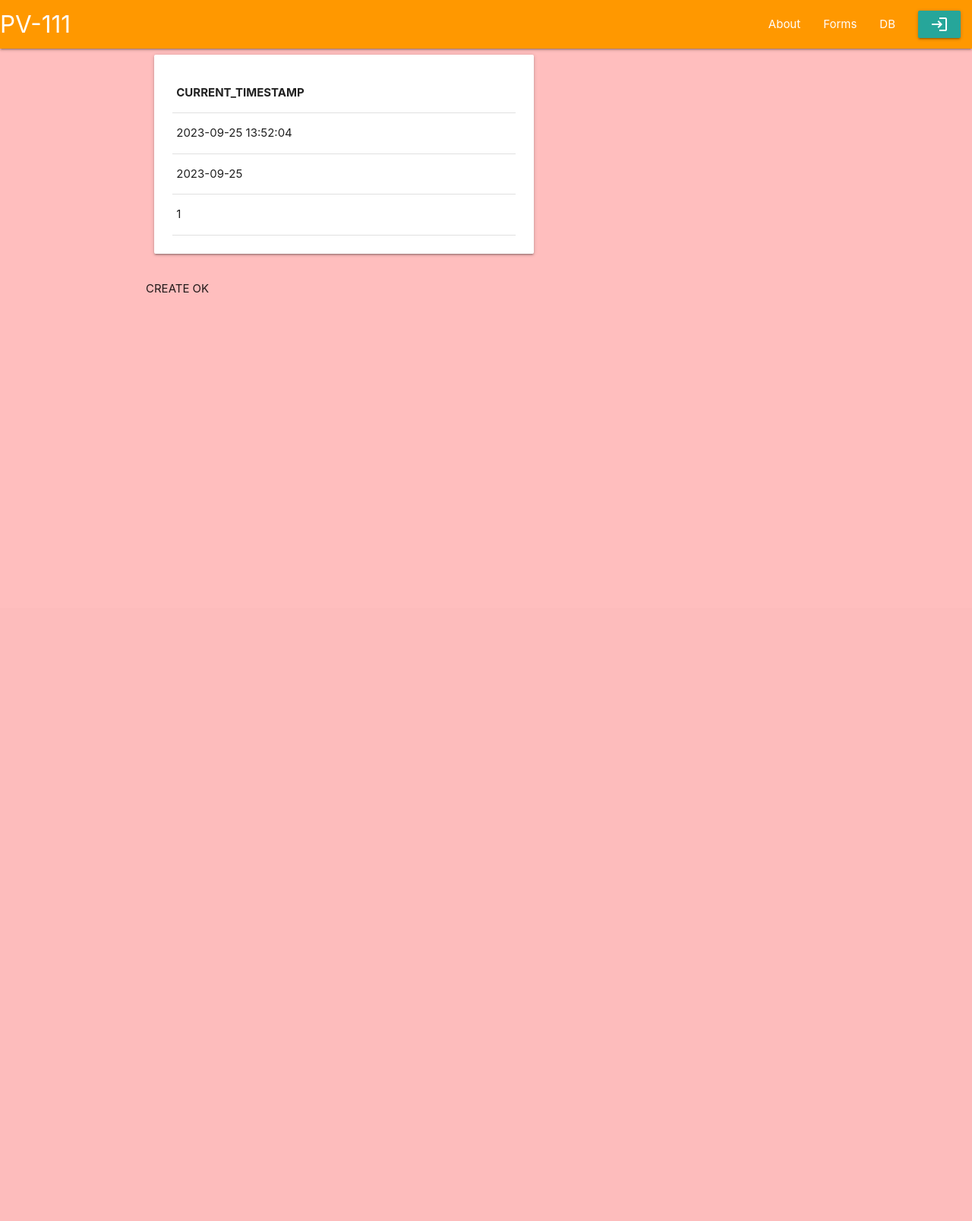
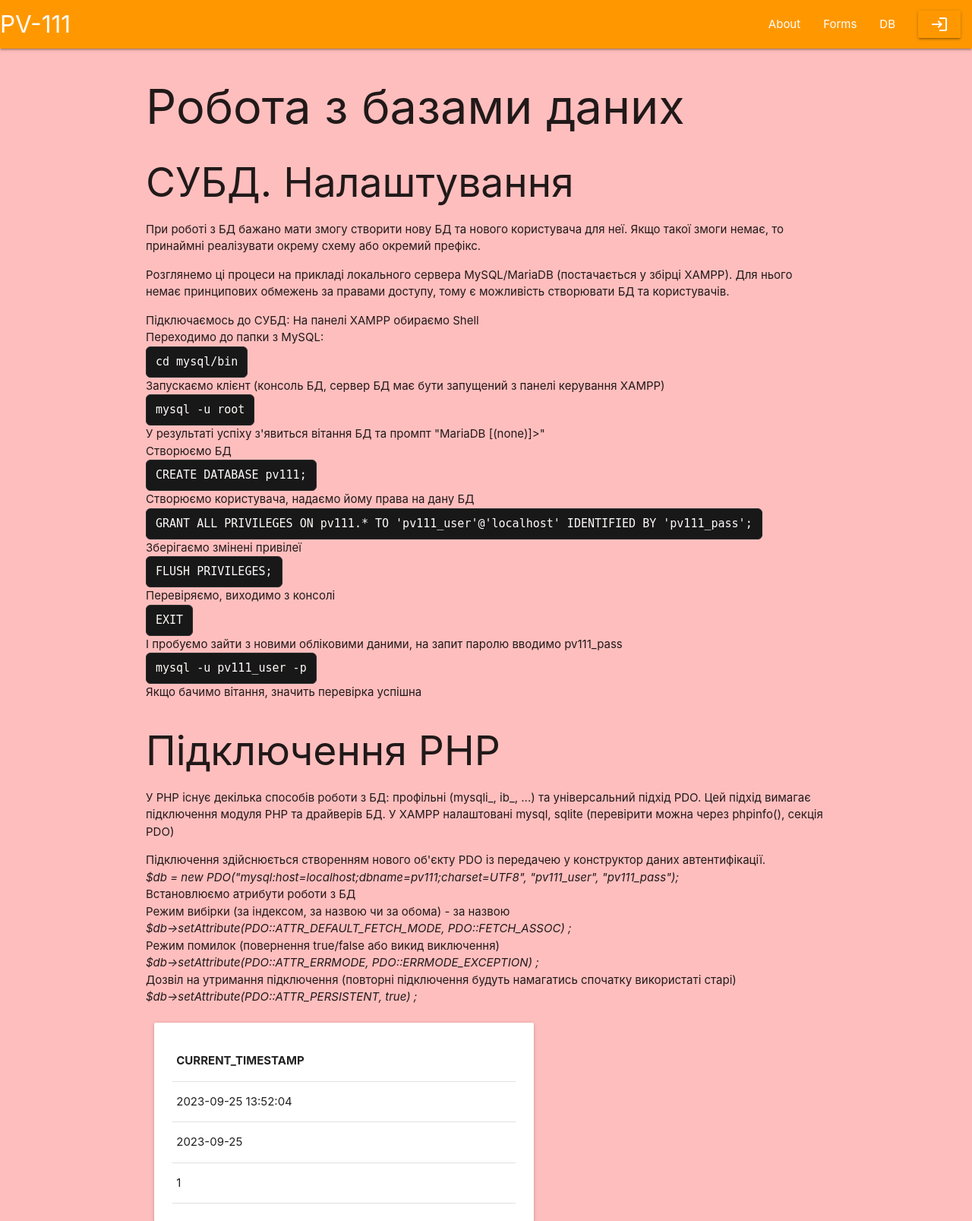
Before and after one commit to Ro18767/phptest, a PHP site: page /db in a window 1280 px wide. Shown: the top 1607 px of the page at 76% size. Before the commit the page ends 385 px from the top, so only its background shows below. Run offline with PHP 8.4, Linux system fonts and the light colour scheme.

Commit message:
dz 27.09.2023

```diff
--- a/_layout.php
+++ b/_layout.php
@@ -34,14 +34,30 @@ endif;
 					echo 'class="active"'; ?>>
 					<a href="/db">DB</a>
 				</li>
-				<li>
+				<?php if (isset($_CONTEXT['user'])): /* авторизований режим */
+					$avatar = empty($_CONTEXT['user']['avatar'])
+						? 'no_photo.svg'
+						: $_CONTEXT['user']['avatar'];
+					?>
+					<li>
+						<img class="circle" style="max-height:50px;margin:5px" src="/avatars/<?= $avatar ?>" alt="avatar" />
+					</li>
+					<li>
 
-					<!-- Modal Trigger -->
-					<a class="waves-effect waves-light btn modal-trigger" href="#modal1"><span
-							class="material-icons">login</span></a>
+						<label>
+							<a class="waves-effect waves-light btn orange"><i class="material-icons">logout</i></a>
+							<form action="/logout" method="post"><input type="submit" style="display: none;"></input></form>
+						</label>
 
-				</li>
-
+					</li>
+				<?php else: /* гостьовий режим */?>
+					<li>
+						<!-- Modal Trigger -->
+						<a class="waves-effect waves-light btn modal-trigger orange" href="#auth-modal">
+							<i class="material-icons">login</i>
+						</a>
+					</li>
+				<?php endif ?>
 			</ul>
 		</div>
 	</nav>
@@ -51,26 +67,65 @@ endif;
 
 
 	<!-- Modal Structure -->
-	<div id="modal1" class="modal">
+	<div id="auth-modal" class="modal">
 		<div class="modal-content">
-			<h4>Modal Header</h4>
-			<p>A bunch of text</p>
+			<h4>Вхід у систему</h4>
+			<div class="row">
+				<div class="input-field col s6">
+					<i class="material-icons prefix">account_circle</i>
+					<input id="auth-login" name="auth-login" type="text">
+					<label for="auth-login">Логін</label>
+				</div>
+				<div class="input-field col s6">
+					<i class="material-icons prefix">pin</i>
+					<input id="auth-password" name="auth-password" type="password">
+					<label for="auth-password">Пароль</label>
+				</div>
+			</div>
 		</div>
 		<div class="modal-footer">
-			<a href="#!" class="modal-close waves-effect waves-green btn-flat">Agree</a>
+			<a href="#!" class="modal-close waves-effect waves-green btn-flat">Закрити</a>
+			<a href="#!" id="auth-button" class="waves-effect waves-green btn-flat">Вхід</a>
 		</div>
 	</div>
 
-
 	<!-- Compiled and minified JavaScript -->
 	<script src="https://cdnjs.cloudflare.com/ajax/libs/materialize/1.0.0/js/materialize.min.js"></script>
-	<script type="module">
+	<script>
 		document.addEventListener('DOMContentLoaded', function () {
 			var elems = document.querySelectorAll('.modal');
 			var instances = M.Modal.init(elems, {});
+			const authButton = document.getElementById("auth-button");
+			if (authButton) authButton.addEventListener('click', authClick);
+			else console.error("Element '#auth-button' not found");
 		});
-
-
+		function authClick() {
+			const authLogin = document.getElementById("auth-login");
+			if (!authLogin) throw "Element '#auth-login' not found";
+			const authPassword = document.getElementById("auth-password");
+			if (!authPassword) throw "Element '#auth-password' not found";
+			const login = authLogin.value;
+			const password = authPassword.value;
+			if (login.length == 0) {
+				alert('Введіть логін');
+				return;
+			}
+			let form_data = new FormData();
+			form_data.append('login', login);
+			form_data.append('password', password);
+			fetch(`/login`, {
+				method: 'POST',
+				body: form_data,
+			}).then(r => {
+				if (r.status === 200) {
+					window.location.href = window.location.pathname;
+				}
+				else {
+					const msg = document.getElementById('auth-rejected-message');
+					msg.style.visibility = 'visible';
+				};
+			});
+		}
 	</script>
 </body>
 
--- a/access_manager.php
+++ b/access_manager.php
@@ -13,7 +13,8 @@ $db->setAttribute(PDO::ATTR_PERSISTENT, true);
 
 
 $uri = $_SERVER[ 'REQUEST_URI' ] ;  // адреса запиту
-
+$uri_parts = explode( '?', $uri );
+$uri_path_only = $uri_parts[0];
 
 // перевіряємо, чи запит є файлом (запит на файл)
 $path = ".$uri" ;
@@ -47,24 +48,59 @@ if( $uri != '/' && is_readable( $path ) ) {
 	}
 	exit ;
 }
+$_CONTEXT = [   // наш масив, який буде слугувати для "глобальних" змінних та служб
+	'db' => $db
+] ;
 
-$router = [  // масив у РНР створюється [] або array()
+session_start() ;
+if( isset( $_SESSION[ 'auth-user-id' ] ) ) {  // є дані авторизації
+	// вилучаємо з БД відомості про авторизованого користувача
+	$sql = "SELECT u.* FROM users u WHERE u.id = ?" ;
+	try {
+		$prep = $db->prepare( $sql ) ;
+		$prep->execute( [ $_SESSION[ 'auth-user-id' ] ] ) ;
+		$row = $prep->fetch(PDO::FETCH_ASSOC) ;
+	}
+	catch( PDOException $ex ) {
+		http_response_code( 500 ) ;
+		echo "Server error - " . $ex->getMessage() ;
+		exit ;
+	}
+	if( empty($row) ) {  // у сесії неправильні дані
+		unset( $_SESSION[ 'auth-user-id' ] ) ;
+	}
+	else {  // вкладаємо дані у контекст для доступності у подальшому коді
+		$_CONTEXT[ 'user' ] = $row ;
+	}
+}
+
+
+$page_router = [  // масив у РНР створюється [] або array()
 	'/index' => 'index.php',   // масиви - асоціативні (схожі на об'єкти JS)
 	'/'      => 'index.php',
 	'/about' => 'about.php',
-	'/forms' => 'forms controler.php',
-] ;
-$router[ '/db' ] = 'lib/db.php' ;  // доповнення масиву новим елементом
-if( isset( $router[$uri] ) ) {
-	if( $_SERVER[ 'REQUEST_METHOD' ] == 'POST' ) {  // робота з формами
-		include $router[$uri] ;  // без шаблону - на файл
-	}
-	else {
-		$page =  // змінні локалізуються тільки у функціях, оголошена поза функцією змінна доступна скрізь, у т.ч. в іншому файлі
-			$router[$uri] ;  // у РНР оператор "+" діє тільки на числа, для рядків - оператор "."
-		include '_layout.php' ;  // перехід до інструкцій в іншому файлі
-	}
+	'/forms' => 'forms_controler.php',
+	'/db' => 'lib/db.php',
+];
+
+$api_router = [
+	'/forms' => 'forms_controler.php',
+	'/login' => 'login_manager.php',
+	'/logout' => 'logout_manager.php',
+];
+
+if( $_SERVER[ 'REQUEST_METHOD' ] === 'POST' && isset( $api_router[$uri_path_only] ) ) {
+	include $api_router[$uri_path_only];
+	// без шаблону - на файл
+	exit;
 }
-else {
-	echo 'access manager - 404' ;
+
+if( $_SERVER[ 'REQUEST_METHOD' ] === 'GET' &&   isset( $page_router[$uri_path_only] )) {  // робота з формами
+	 // змінні локалізуються тільки у функціях, оголошена поза функцією змінна доступна скрізь, у т.ч. в іншому файлі
+	$page = $page_router[$uri_path_only] ;
+
+	include '_layout.php' ;  // перехід до інструкцій в іншому файлі
+	exit;
 }
+
+echo 'access manager - 404' ;
--- a/lib/db.php
+++ b/lib/db.php
@@ -1,3 +1,58 @@
+<h1>Робота з базами даних</h1>
+<h2>СУБД. Налаштування</h2>
+<p>
+	При роботі з БД бажано мати змогу створити нову БД та нового
+	користувача для неї. Якщо такої змоги немає, то принаймні
+	реалізувати окрему схему або окремий префікс.
+</p>
+<p>
+	Розглянемо ці процеси на прикладі локального сервера MySQL/MariaDB
+	(постачається у збірці XAMPP). Для нього немає принципових обмежень
+	за правами доступу, тому є можливість створювати БД та користувачів.
+</p>
+<p>
+	Підключаємось до СУБД: На панелі XAMPP обираємо Shell<br/>
+	Переходимо до папки з MySQL:<br/>
+	<code>cd mysql/bin</code><br/>
+	Запускаємо клієнт (консоль БД, сервер БД має бути запущений з
+	панелі керування ХАМРР)<br/>
+	<code>mysql -u root</code><br/>
+	У результаті успіху з'явиться вітання БД та промпт "MariaDB [(none)]>"<br/>
+	Створюємо БД<br/>
+	<code>CREATE DATABASE pv111;</code><br/>
+	Створюємо користувача, надаємо йому права на дану БД<br/>
+	<code>GRANT ALL PRIVILEGES ON pv111.* TO 'pv111_user'@'localhost' IDENTIFIED BY 'pv111_pass';</code><br/>
+	Зберігаємо змінені привілеї<br/>
+	<code>FLUSH PRIVILEGES;</code><br/>
+	Перевіряємо, виходимо з консолі<br/>
+	<code>EXIT</code><br/>
+	І пробуємо зайти з новими обліковими даними, на запит паролю вводимо pv111_pass<br/>
+	<code>mysql -u pv111_user -p</code><br/>
+	Якщо бачимо вітання, значить перевірка успішна
+</p>
+<h2>Підключення РНР</h2>
+<p>
+	У РНР існує декілька способів роботи з БД: профільні (mysqli_, ib_, ...)
+	та універсальний підхід PDO. Цей підхід вимагає підключення модуля РНР та
+	драйверів БД. У XAMPP налаштовані mysql, sqlite (перевірити можна
+	через phpinfo(), секція PDO)
+</p>
+<p>
+	Підключення здійснюється створенням нового об'єкту PDO із передачею
+	у конструктор даних автентифікації.<br/>
+	<em>$db = new PDO("mysql:host=localhost;dbname=pv111;charset=UTF8", "pv111_user", "pv111_pass");</em>
+	<br/>
+	Встановлюємо атрибути роботи з БД<br/>
+	Режим вибірки (за індексом, за назвою чи за обома) - за назвою<br/>
+	<em>$db->setAttribute(PDO::ATTR_DEFAULT_FETCH_MODE, PDO::FETCH_ASSOC) ;</em>
+	<br/>
+	Режим помилок (повернення true/false або викид виключення)<br/>
+	<em>$db->setAttribute(PDO::ATTR_ERRMODE, PDO::ERRMODE_EXCEPTION) ;</em>
+	<br/>
+	Дозвіл на утримання підключення (повторні підключення будуть
+	намагатись спочатку використаті старі)<br/>
+	<em>$db->setAttribute(PDO::ATTR_PERSISTENT, true) ;</em>
+</p>
 <?php
 
 // виконання запиту
--- a/lib/form.php
+++ b/lib/form.php
@@ -3,7 +3,7 @@ function generate_field($name)
 {
     return [
         'name' => $name,
-        'value' => trim($_POST[$name]) ?? null,
+        'value' => $_POST[$name] ?? null,
         'message' => '',
     ];
 }
@@ -21,4 +21,6 @@ function get_file_field_value($name, $multiple = false)
     return $_FILES[$name];
 }
 
+
+
 ?>
```
Also changed, not shown: forms_controler.php (renamed from forms controler.php, +21 -31 lines), login_manager.php (added, +85 -0 lines), logout_manager.php (added, +12 -0 lines), 2 other files.
